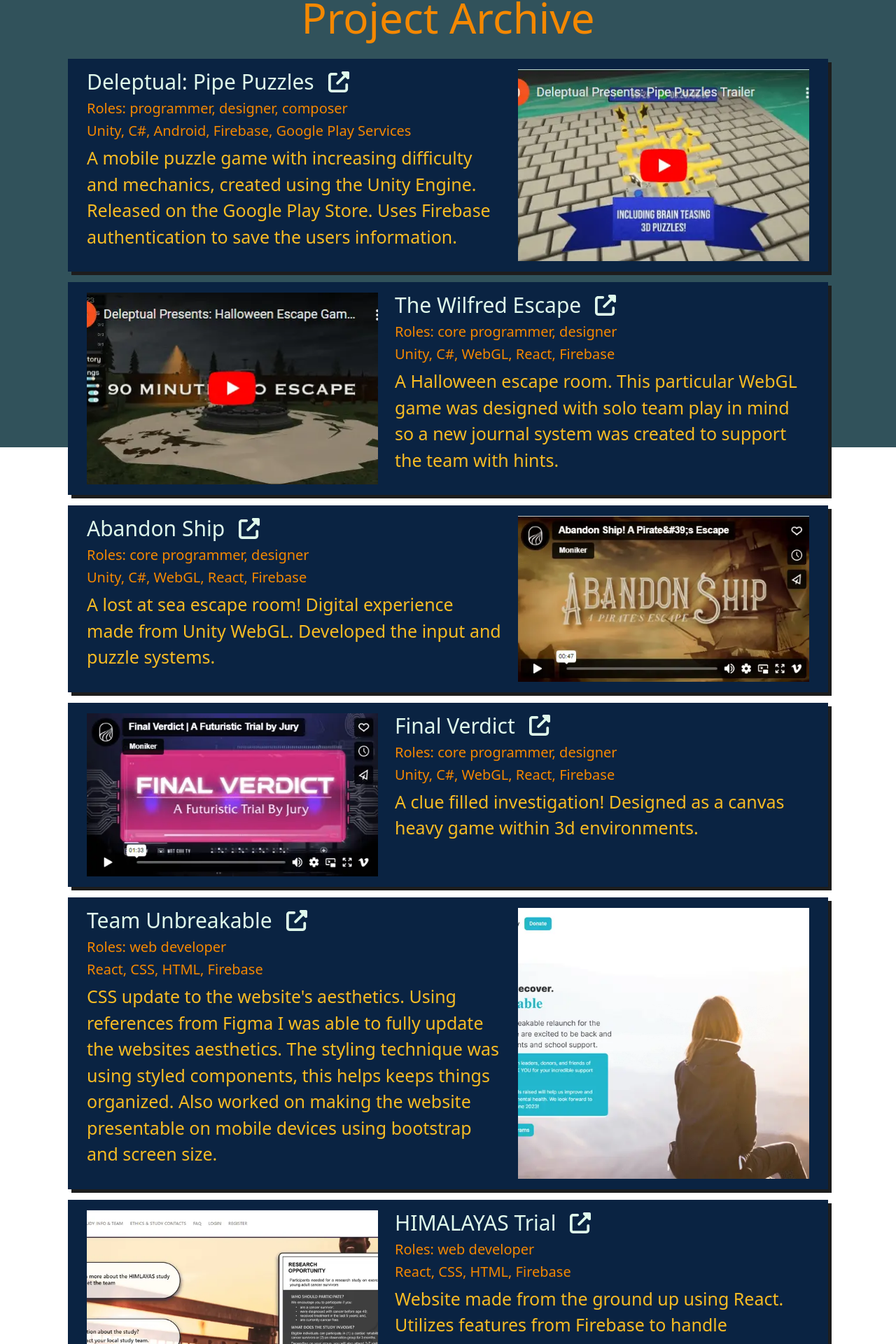
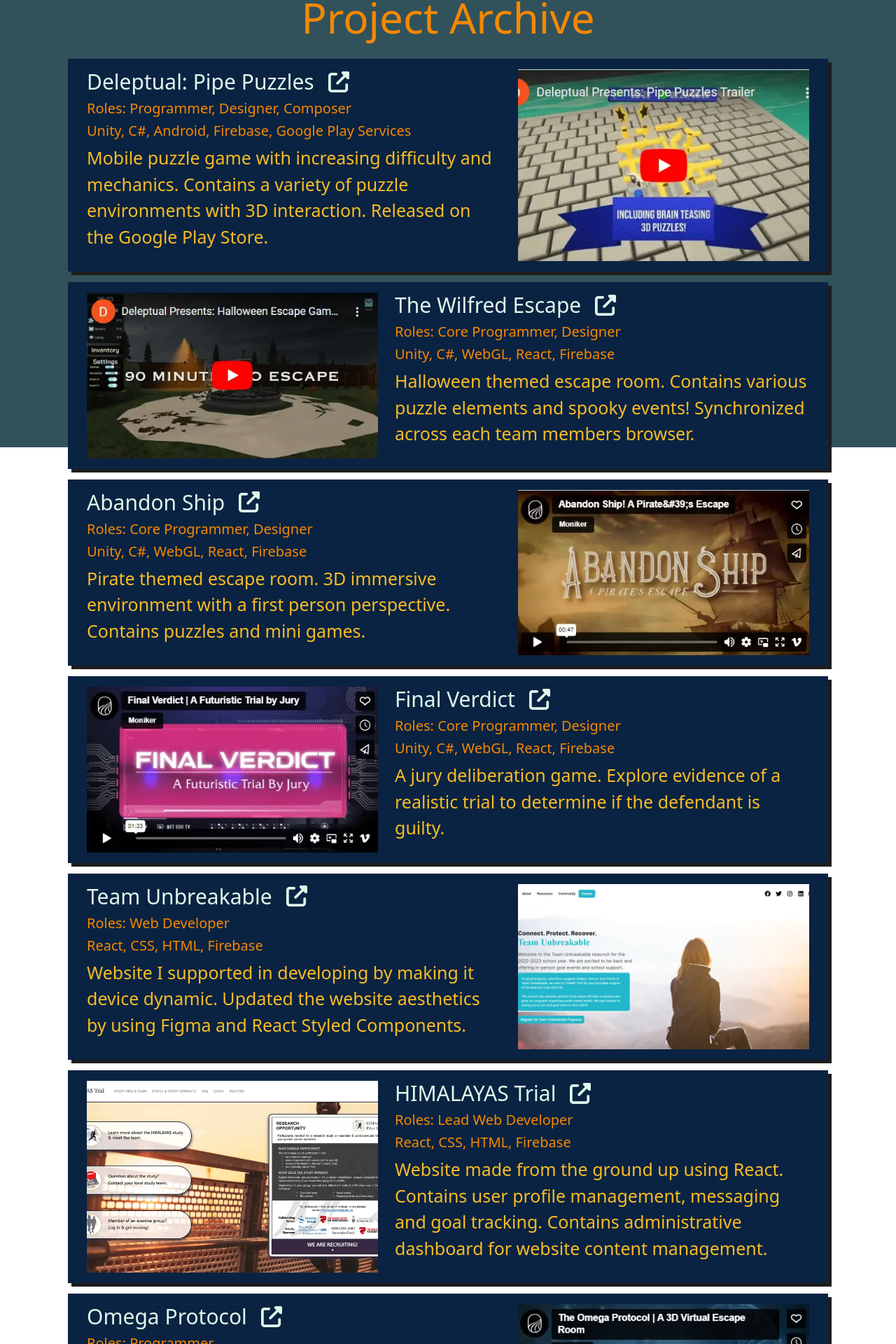
Before and after one commit to Noxirus/personal-website, a React (Create React App) app: page /#/projects in a window 1280 px wide. Shown: the part 161-2081 px from the top of the page at 70% size. Built offline with nearby package versions, Linux system fonts and the light colour scheme.

Commit message:
Updated content
Updated text content for most project descriptions
Updated text for about section and experience
Changed wording on a few sections

```diff
--- a/src/components/pages/home-page/about-section.jsx
+++ b/src/components/pages/home-page/about-section.jsx
@@ -18,7 +18,7 @@ const AboutSection = () => {
         <StyledAboutCol xl="6" md="12">
             <ParagraphText>
                 My name is Hamish and I love building software. Originally studied Linguistics with a Musical Minor at the University of Calgary.
-                After a few years of Administrative assistant work I decided I wanted a career change.
+                After a few years of Administrative Assistant work I decided I wanted a career change.
             </ParagraphText>
             <ParagraphText>
                 I attended the Object Oriented Software Development fast track program at SAIT. During that time I learned: C#, Javascript, HTML, CSS, Java, Android Studio, SQL Server,
--- a/src/components/pages/home-page/experience-section.jsx
+++ b/src/components/pages/home-page/experience-section.jsx
@@ -42,8 +42,8 @@ const ExperienceSection = () => {
                 I have been in professional full stack development for 2 years. The technologies I have primarily worked on include:
             </ParagraphText>
             <ul>
-                <StyledListItem>Unity WebGL/Android games utilizing: C#, Authentication services, Google Play Console, Google Admob Monetization.</StyledListItem>
-                <StyledListItem>Websites utilzing React, Firebase, Firestore, Javascript, NPM, Express, Node.JS, MongoDB, JSON, HTML and CSS. </StyledListItem>
+                <StyledListItem>Unity WebGL/Android games utilizing: C#/.NET, Google Firebase Cloud, Google Play Console, Google Admob Monetization.</StyledListItem>
+                <StyledListItem>Websites utilzing React, Javascript, Google Firebase Cloud, NPM, Express, Node.JS, MongoDB, JSON, HTML and CSS. </StyledListItem>
             </ul>
             <ParagraphText>
                 You can view more information via my resume <a href={Resume} target="_blank">here</a>.
--- a/src/library/colorPalette.js
+++ b/src/library/colorPalette.js
@@ -1,5 +1,3 @@
-//Orange and Teal
-
 const OrangeAndTeal ={
     primary: "rgb(245, 136, 0)",
     secondary: "rgb(248, 188, 36)",
@@ -9,7 +7,6 @@ const OrangeAndTeal ={
     grey: "rgb(29, 29, 29)",
 }
 
-//
 const PinkAndBlue ={
     primary: "rgb(233, 175, 163)",
     secondary: "rgb(249, 222, 201)",
--- a/src/library/projectLibrary.js
+++ b/src/library/projectLibrary.js
@@ -13,89 +13,86 @@ import WilfredEscapeFacade from "../Images/WilfredEscapeFacade.webp";
 export const TeamUnbreakable = {
     title: "Team Unbreakable",
     tech: "React, CSS, HTML, Firebase",
-    roles: "web developer",
+    roles: "Web Developer",
     img: TeamUnbreakableImage,
     link: "https://www.teamunbreakable.ca/",
-    description: "CSS update to the website's aesthetics. Using references from Figma I was able to fully update the websites aesthetics. The styling technique was using " +
-    "styled components, this helps keeps things organized. Also worked on making the website presentable on mobile devices using bootstrap and screen size."
+    description: "Website I supported in developing by making it device dynamic. Updated the website aesthetics by using Figma and React Styled Components."
 }
 
 export const HIMALAYASTrial = {
     title: "HIMALAYAS Trial",
     tech: "React, CSS, HTML, Firebase",
-    roles: "web developer",
+    roles: "Lead Web Developer",
     img: HIMALAYASImage,
     link: "https://himalayastrial.ca/",
-    description: "Website made from the ground up using React. Utilizes features from Firebase to handle messaging services along with partner matching based on filters. " +
-    "Contains an administrative backend for handling web page content as well as ticket handling/feedback.",
+    description: "Website made from the ground up using React. Contains user profile management, messaging and goal tracking. Contains administrative dashboard " +
+    "for website content management.",
 }
 
 export const PipePuzzles = {
     title: "Deleptual: Pipe Puzzles",
     tech: "Unity, C#, Android, Firebase, Google Play Services",
-    roles: "programmer, designer, composer",
+    roles: "Programmer, Designer, Composer",
     img: PipePuzzleFacade,
     videoUrl: "https://www.youtube.com/embed/lEDCois9gI0",
     link: "https://play.google.com/store/apps/details?id=com.deleptual.pipepuzzles&hl=en_CA&gl=US",
-    description: "A mobile puzzle game with increasing difficulty and mechanics, created using the Unity Engine. Released on the Google Play Store. " +
-    "Uses Firebase authentication to save the users information.",
+    description: "Mobile puzzle game with increasing difficulty and mechanics. Contains a variety of puzzle environments with 3D interaction. Released on the Google Play Store.",
 }
 
 export const TheWilfredEscape = {
     title: "The Wilfred Escape",
     tech: "Unity, C#, WebGL, React, Firebase",
-    roles: "core programmer, designer",
+    roles: "Core Programmer, Designer",
     img: WilfredEscapeFacade,
     videoUrl: "https://www.youtube.com/embed/RhE8UD6vo0U",
     link: "https://deleptual.ca/halloween-2022",
-    description: "A Halloween escape room. This particular WebGL game was designed with solo team play in mind so a new journal system was created to support the team with hints.",
+    description: "Halloween themed escape room. Contains various puzzle elements and spooky events! Synchronized across each team members browser.",
 }
 
 export const AbandonShip = {
     title: "Abandon Ship",
     tech: "Unity, C#, WebGL, React, Firebase",
-    roles: "core programmer, designer",
+    roles: "Core Programmer, Designer",
     img: AbandonShipFacade,
     videoUrl: "https://player.vimeo.com/video/680068295",
     link: "https://www.monikerpartners.com/virtual-games/abandon-ship",
-    description: "A lost at sea escape room! Digital experience made from Unity WebGL. Developed the input and puzzle systems. "
+    description: "Pirate themed escape room. 3D immersive environment with a first person perspective. Contains puzzles and mini games."
 }
 
 export const OmegaProtocol = {
     title: "Omega Protocol",
     tech: "Unity, C#, WebGL, React, Firebase",
-    roles: "programmer",
+    roles: "Programmer",
     img: OmegaFacade,
     link: "https://www.monikerpartners.com/virtual-games/omega-protocol",
     videoUrl: "https://player.vimeo.com/video/648700654",
-    description: "WebGL based Unity game that uses spherical images to immerse the player in the environment. My task for the project was to make it more solo team friendly " +
-    "adding clue systems and more support just in case the teams needed support."
+    description: "Digital escape room. Solve puzzles and learn about the current situation happening around you."
 }
 
 export const FinalVerdict = {
     title: "Final Verdict",
     tech: "Unity, C#, WebGL, React, Firebase",
-    roles: "core programmer, designer",
+    roles: "Core Programmer, Designer",
     img: FinalVerdictFacade,
     videoUrl: "https://player.vimeo.com/video/553373936",
     link: "https://www.monikerpartners.com/virtual-games/final-verdict",
-    description: "A clue filled investigation! Designed as a canvas heavy game within 3d environments.",
+    description: "A jury deliberation game. Explore evidence of a realistic trial to determine if the defendant is guilty.",
 }
 
 export const ProjectArtemis = {
     title: "Project Artemis",
     tech: "Unity, C#, WebGL, React, Firebase",
-    roles: "core programmer, designer",
+    roles: "Core Programmer, Designer",
     img: ArtemisFacade,
     videoUrl: "https://player.vimeo.com/video/422527690",
     link: "https://www.monikerpartners.com/virtual-games/project-artemis",
-    description: "Do you have what it takes to survive? A 2d Unity game designed with team coordination in mind. Uses React/Firebase snapshots to keep team state synchronized.",
+    description: "2D browser based game. Search information about your situation on the moon to determine the necessary steps for survival.",
 }
 
 export const GymnasticTrial = {
     title: "Gymnastic Prototype",
     tech: "Unity, C#",
-    roles: "personal project",
+    roles: "Personal Project",
     img: GymnasticFacade,
     link: "https://www.youtube.com/embed/MW8gWSx284o",
     videoUrl: "https://www.youtube.com/embed/MW8gWSx284o",
@@ -106,7 +103,7 @@ export const GymnasticTrial = {
 export const HamlicksWebsite = {
     title: "Hamlicks",
     tech: "React, Javascript, Express, Node.JS, MongoDB",
-    roles: "personal project",
+    roles: "Personal Project",
     img: HamlicksImage,
     link: "https://github.com/Noxirus/Hamlicks",
     description: "A result of my initial eagerness to learn React, partway through creating the website I decided I also wanted to learn to create the backend using Express/Node.JS myself as well."
```
